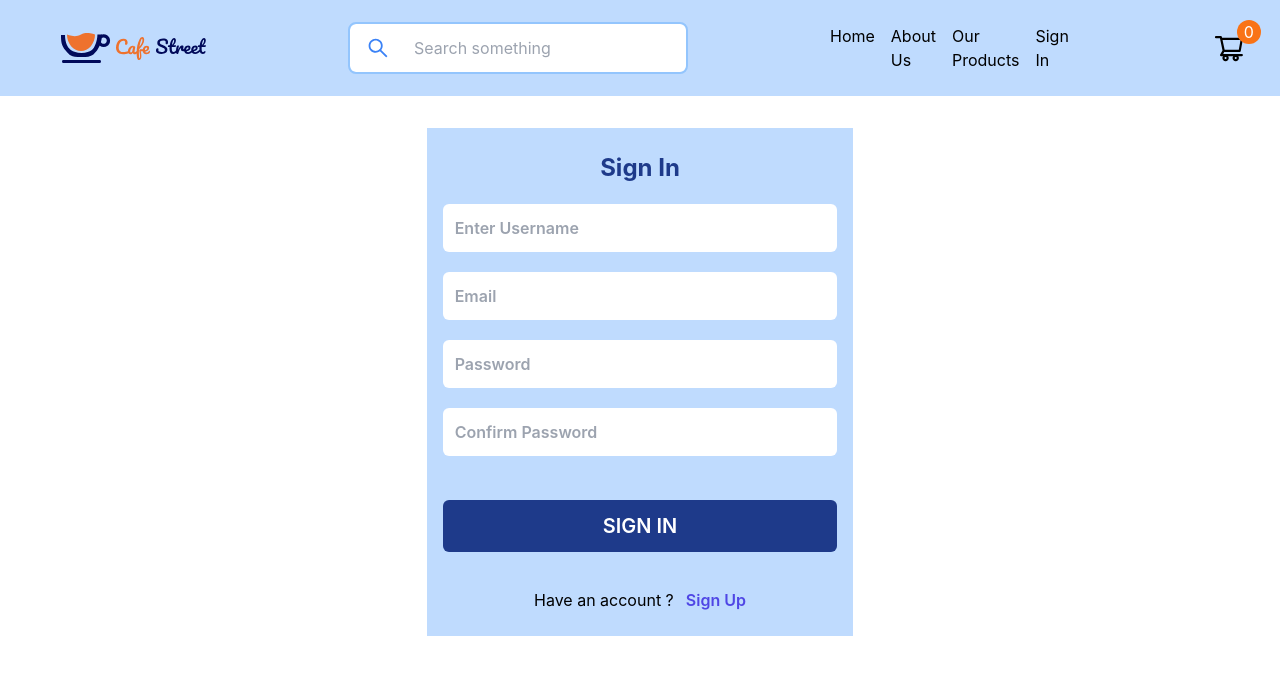
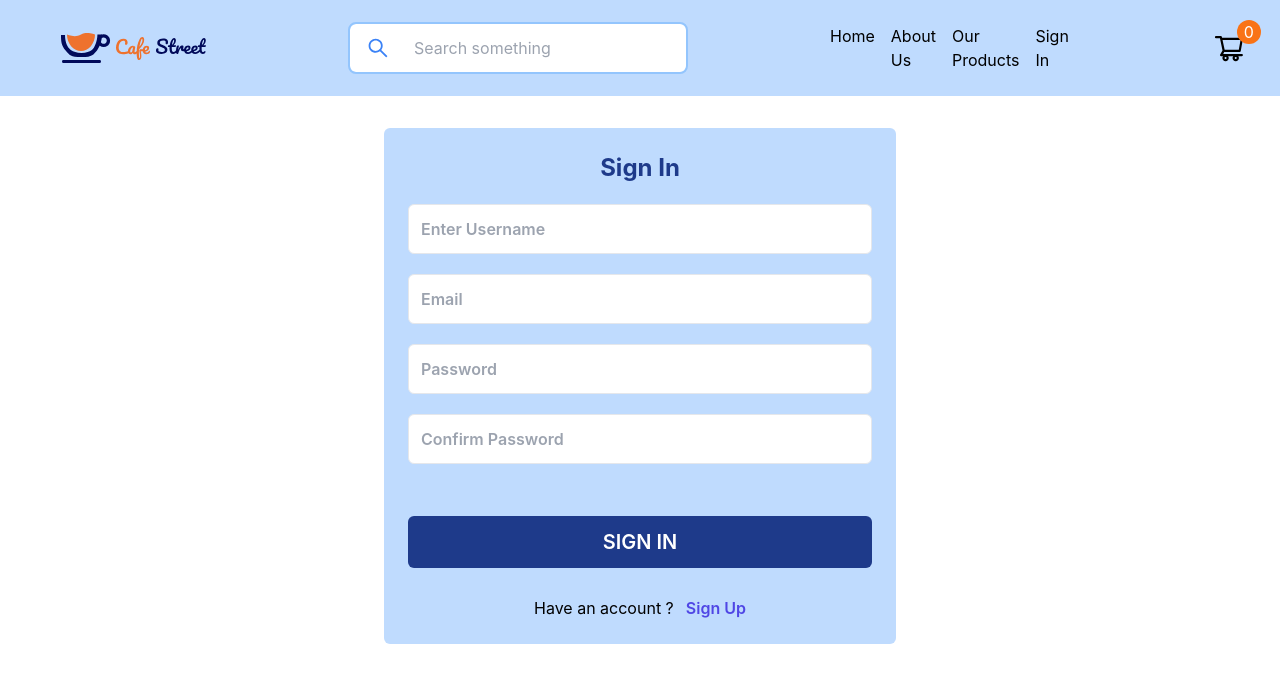
Before and after one commit to Sam516-Dev/e-commerce-site, a React (Create React App) app: page /SignIn in a window 1280 px wide. Shown: the top 682 px of the page. Built offline with nearby package versions, Linux system fonts and the light colour scheme; no server answers.

Commit message:
some few styles

```diff
--- a/src/Components/SignIn.jsx
+++ b/src/Components/SignIn.jsx
@@ -2,34 +2,34 @@ import React from "react";
 import { Link } from "react-router-dom";
 const SignIn = () => {
   return (
-    <div className="h-screen">
-      <form className=" bg-blue-200 mt-32 w-1/3 h-auto mx-auto p-4 py-6">
+    <div>
+      <form className=" bg-blue-200 mt-32 rounded-md w-2/5 h-auto mx-auto p-6 py-6">
         <h2 className="text-2xl font-bold text-center text-blue-900">
           {" "}
           Sign In{" "}
         </h2>
         <div className="flex flex-col gap-5 mt-5">
           <input
-            className="w-full p-3 font-semibold text-blue-800 rounded-md outline-none"
+            className="w-full p-3 border  focus:border-blue-400 focus:py-4 font-semibold text-blue-800 rounded-md outline-none"
             placeholder="Enter Username"
           />
           <input
-            className="w-full p-3 font-semibold text-blue-800 rounded-md outline-none"
+            className="w-full p-3 font-semibold border  focus:border-blue-400 focus:py-4 text-blue-800 rounded-md outline-none"
             placeholder="Email"
           />
           <input
-            className="w-full p-3 font-semibold text-blue-800 rounded-md outline-none"
+            className="w-full p-3 font-semibold border  focus:border-blue-400 focus:py-4 text-blue-800 rounded-md outline-none"
             placeholder="Password"
           />
           <input
-            className="w-full p-3 font-semibold text-blue-800 rounded-md outline-none"
+            className="w-full p-3 font-semibold border  focus:border-blue-400 focus:py-4 text-blue-800 rounded-md outline-none"
             placeholder="Confirm Password"
           />
-          <button className="p-3 mt-6 bg-blue-900 text-white rounded-md text-xl font-semibold uppercase">
+          <button className="p-3 mt-8 bg-blue-900  text-white rounded-md text-xl font-semibold uppercase">
             {" "}
             Sign In
           </button>
-          <div className="flex gap-3 justify-center mt-4">
+          <div className="flex gap-3 justify-center mt-2">
             <p>Have an account ?</p>
             <Link to={"/signIn"}>
               <span className="text-indigo-600 font-semibold"> Sign Up </span>
```
